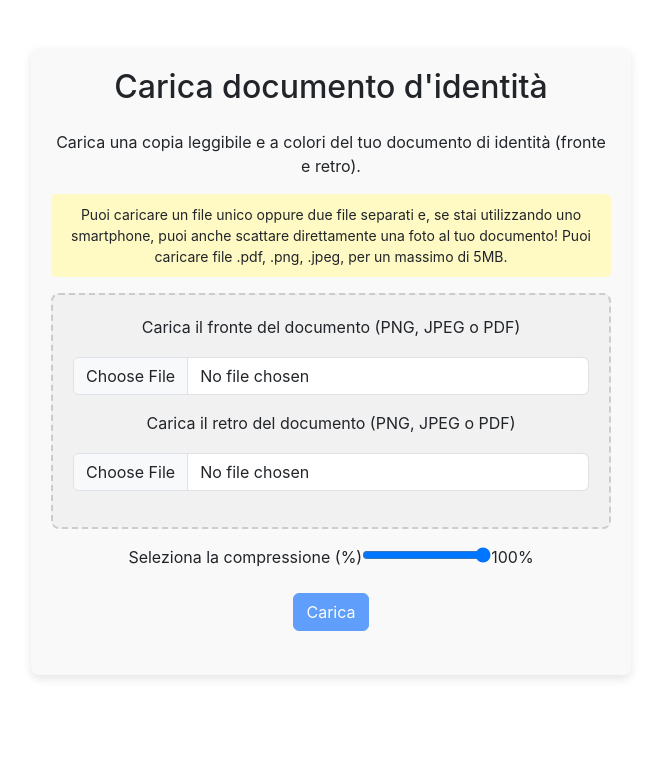
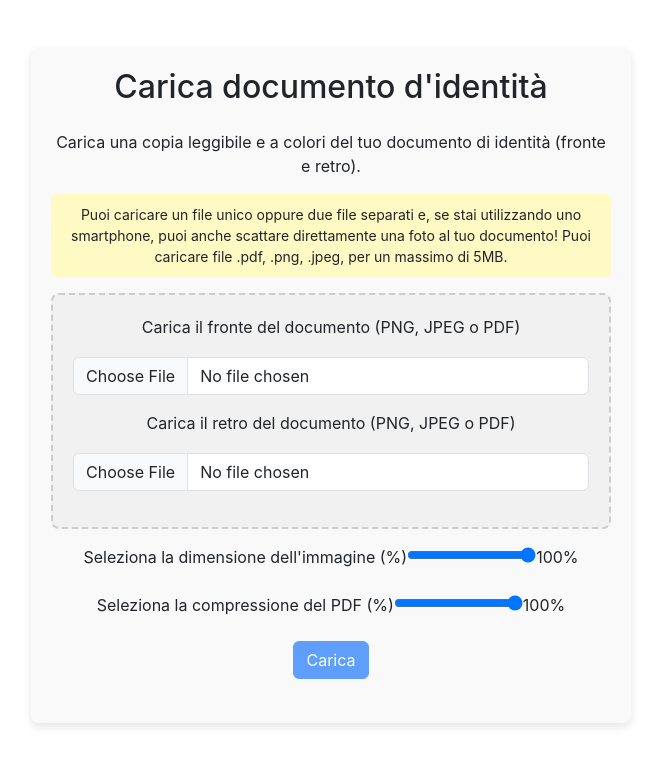
Before and after one commit to pietrosalernops/documentMerger, a React (Create React App) app: page / in a window 1280 px wide. Shown: the top 766 px of the page, without its empty margins (309-970 px from the left). Built offline with nearby package versions, Linux system fonts and the light colour scheme.

Commit message:
Aggiunta barra di dimensione immagine e compressione PDF

```diff
--- a/package.json
+++ b/package.json
@@ -7,6 +7,7 @@
     "@testing-library/react": "^13.4.0",
     "@testing-library/user-event": "^13.5.0",
     "bootstrap": "^5.3.3",
+    "pdf-compressor": "^1.0.5",
     "pdf-lib": "^1.17.1",
     "pdf-merger-js": "^5.1.2",
     "react": "^18.3.1",
--- a/src/App.js
+++ b/src/App.js
@@ -4,10 +4,11 @@ import FileUploader from './components/FileUploader';
 
 const App = () => {
   const [mergedPdfUrl, setMergedPdfUrl] = useState(null);
-  const [compression, setCompression] = useState(100);
+  const [imageCompression, setImageCompression] = useState(100);
+  const [pdfCompression, setPdfCompression] = useState(100);
 
   const handleMerge = async (frontFile, backFile) => {
-    const mergedPdfBlob = await mergeFiles(frontFile, backFile, compression);
+    const mergedPdfBlob = await mergeFiles(frontFile, backFile, imageCompression, pdfCompression);
     const mergedPdfUrl = URL.createObjectURL(mergedPdfBlob);
     setMergedPdfUrl(mergedPdfUrl);
   };
@@ -18,7 +19,8 @@ const App = () => {
         onFilesSelected={handleMerge}
         mergedPdfUrl={mergedPdfUrl}
         setMergedPdfUrl={setMergedPdfUrl}
-        setCompression={setCompression}
+        setImageCompression={setImageCompression}
+        setPdfCompression={setPdfCompression}
       />
     </div>
   );
--- a/src/components/FileUploader.js
+++ b/src/components/FileUploader.js
@@ -1,11 +1,12 @@
 import React, { useState, useRef } from 'react';
 import './FileUploader.css';
 
-const FileUploader = ({ onFilesSelected, mergedPdfUrl, setMergedPdfUrl, setCompression }) => {
+const FileUploader = ({ onFilesSelected, mergedPdfUrl, setMergedPdfUrl, setImageCompression, setPdfCompression }) => {
   const [frontFile, setFrontFile] = useState(null);
   const [backFile, setBackFile] = useState(null);
   const [errorMessage, setErrorMessage] = useState('');
   const [compressionValue, setCompressionValue] = useState(100);
+  const [pdfCompressionValue, setPdfCompressionValue] = useState(100);
 
   const allowedFileTypes = ['image/png', 'image/jpeg', 'application/pdf'];
 
@@ -57,7 +58,13 @@ const FileUploader = ({ onFilesSelected, mergedPdfUrl, setMergedPdfUrl, setCompr
   const handleCompressionChange = (event) => {
     const value = Number(event.target.value);
     setCompressionValue(value);
-    setCompression(value);
+    setImageCompression(value);
+  };
+
+  const handlePdfCompressionChange = (event) => {
+    const value = Number(event.target.value);
+    setPdfCompressionValue(value);
+    setPdfCompression(value);
   };
 
   return (
@@ -93,7 +100,7 @@ const FileUploader = ({ onFilesSelected, mergedPdfUrl, setMergedPdfUrl, setCompr
       </div>
 
       <div className="mb-3 text-center">
-        <label className="form-label">Seleziona la compressione (%)</label>
+        <label className="form-label">Seleziona la dimensione dell'immagine (%)</label>
         <input
           type="range"
           min="0"
@@ -102,6 +109,18 @@ const FileUploader = ({ onFilesSelected, mergedPdfUrl, setMergedPdfUrl, setCompr
           onChange={handleCompressionChange}
         />
         <span>{compressionValue}%</span>
+      </div>
+
+      <div className="mb-3 text-center">
+        <label className="form-label">Seleziona la compressione del PDF (%)</label>
+        <input
+          type="range"
+          min="0"
+          max="100"
+          value={pdfCompressionValue}
+          onChange={handlePdfCompressionChange}
+        />
+        <span>{pdfCompressionValue}%</span>
       </div>
 
       <div className="row text-center mb-4">
--- a/src/utils/pdfUtils.js
+++ b/src/utils/pdfUtils.js
@@ -1,6 +1,7 @@
 import { PDFDocument } from 'pdf-lib';
+import compressPDF from 'pdf-compressor';
 
-export const mergeFiles = async (frontFile, backFile, compression) => {
+export const mergeFiles = async (frontFile, backFile, imageCompression, pdfCompression) => {
   const pdfDoc = await PDFDocument.create();
 
   const files = [frontFile, backFile];
@@ -18,8 +19,8 @@ export const mergeFiles = async (frontFile, backFile, compression) => {
         image = await pdfDoc.embedJpg(imageBytes);
       }
 
-      const width = image.width * (compression / 100);
-      const height = image.height * (compression / 100);
+      const width = image.width * (imageCompression / 100);
+      const height = image.height * (imageCompression / 100);
 
       const page = pdfDoc.addPage([width, height]);
       page.drawImage(image, {
@@ -36,5 +37,11 @@ export const mergeFiles = async (frontFile, backFile, compression) => {
   }
 
   const pdfBytes = await pdfDoc.save();
-  return new Blob([pdfBytes], { type: 'application/pdf' });
+
+  const compressedPdfBlob = await compressPDF(new File([pdfBytes], 'merged.pdf', { type: 'application/pdf' }), {
+    quality: pdfCompression / 100,
+    scale: imageCompression / 100,
+  });
+
+  return compressedPdfBlob;
 };
```
Also changed, not shown: 1 other file (tests, documents, lock files or other folders).
